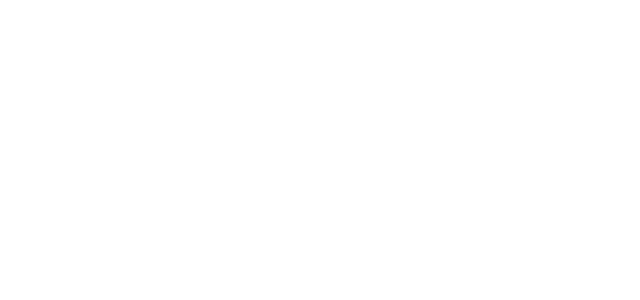
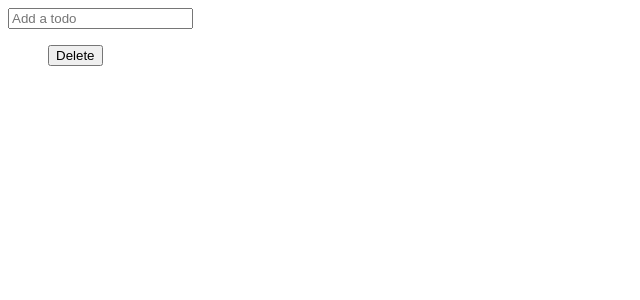
Before and after one commit to a-developer-and-her-mac/todo-mania, a Vue app: page / in a window 1280 px wide. Shown: the top 300 px of the page, without its empty margins (0-640 px from the left). Built offline with nearby package versions, Linux system fonts and the light colour scheme.

Commit message:
Feat: add beginnings of a todo list, and a delete button

```diff
--- a/src/App.vue
+++ b/src/App.vue
@@ -1,5 +1,42 @@
-<template> </template>
+<template>
+  <div>
+    <input
+      v-model="currentTodo"
+      @keydown.enter="addTodo()"
+      placeholder="Add a todo"
+    />
+    <ul class="todos">
+      <li v-for="todo in todos" :key="todo.id">
+        {{ todo.label }}
+      </li>
+      <button @click="removeTodo(todo)">Delete</button>
+    </ul>
+  </div>
+</template>
 
-<script></script>
+<script>
+export default {
+  data() {
+    return {
+      todos: [],
+      currentTodo: "",
+    };
+  },
+  methods: {
+    addTodo() {
+      this.todos.push({
+        id: this.todos.length,
+        label: this.currentTodo,
+        completed: false,
+      });
+      this.currentTodo = "";
+    },
+    removeTodo(todo) {
+      let index = this.todos.indexOf(todo);
+      this.todos.splice(index, 1);
+    },
+  },
+};
+</script>
 
 <style lang="scss"></style>
```
